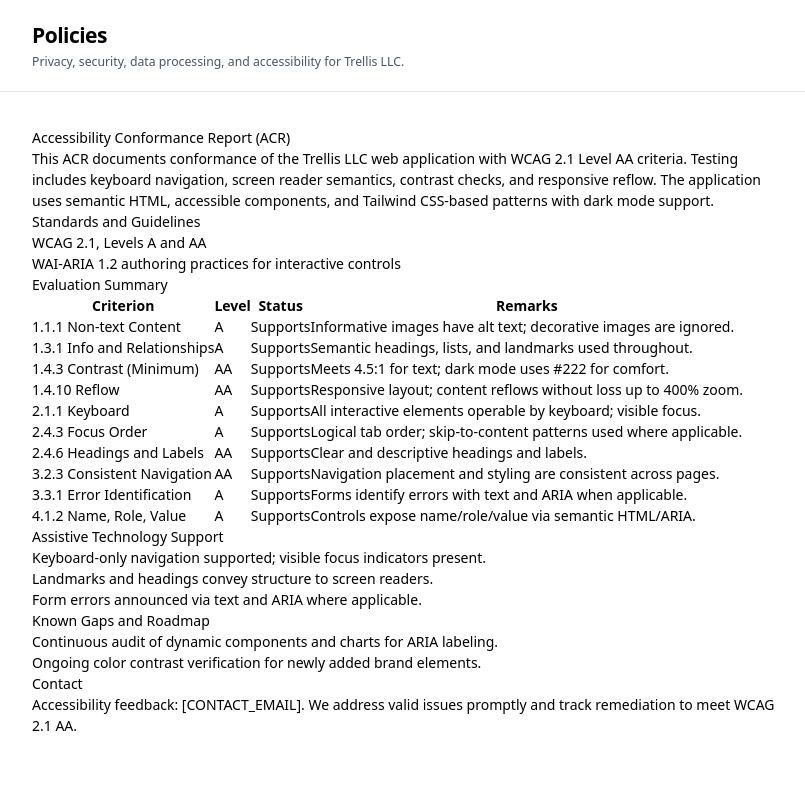
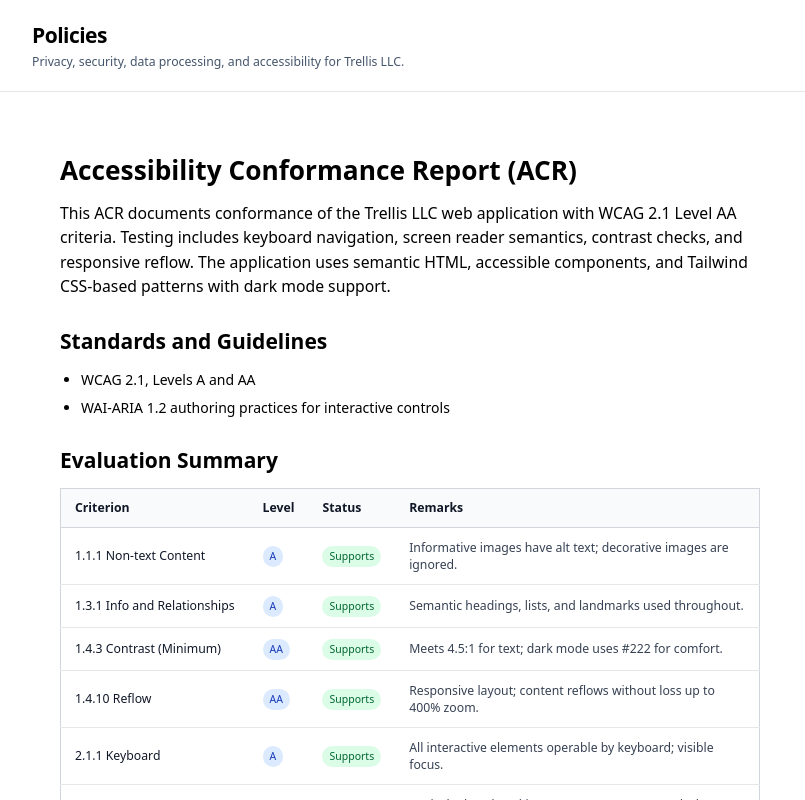
Before and after one commit to dylanparallax/trellis-v4, a Next.js app in the folder apps/web/: page /policies/accessibility-vpat in a window 1280 px wide. Shown: the top 800 px of the page, without its empty margins (230-1035 px from the left). Built offline with nearby package versions, Linux system fonts and the light colour scheme.

Commit message:
feat(observations): prioritize Claude Haiku 4.5 for AI enhancement; update service and API route

```diff
--- a/apps/web/src/app/api/observations/enhance/route.ts
+++ b/apps/web/src/app/api/observations/enhance/route.ts
@@ -68,28 +68,28 @@
 
     const prompt = buildEnhancementPrompt(rawNotes, teacher, observationType, focusAreas)
 
-    // Prefer Groq first
-    const groq = createOpenAI({ baseURL: 'https://api.groq.com/openai/v1', apiKey: process.env.GROQ_API_KEY })
+    // Prefer Claude Haiku 4.5 first
     try {
       const { text } = await generateText({
-        model: groq('llama-3.1-8b-instant'),
+        model: anthropic('claude-haiku-4-5-20250929'),
         prompt,
         temperature: 0.7,
       })
-      console.log('Groq enhancement successful!')
+      console.log('Claude (Haiku 4.5) enhancement successful!')
       return NextResponse.json({ enhancedNotes: text })
-    } catch (groqError) {
-      console.error('Groq enhancement failed, falling back to Claude:', groqError)
+    } catch (anthropicError) {
+      console.error('Claude (Haiku 4.5) enhancement failed, falling back to Groq:', anthropicError)
       try {
+        const groq = createOpenAI({ baseURL: 'https://api.groq.com/openai/v1', apiKey: process.env.GROQ_API_KEY })
         const { text } = await generateText({
-          model: anthropic('claude-sonnet-4-5-20250929'),
+          model: groq('llama-3.1-8b-instant'),
           prompt,
           temperature: 0.7,
         })
-        console.log('Claude enhancement fallback successful!')
+        console.log('Groq enhancement fallback successful!')
         return NextResponse.json({ enhancedNotes: text })
-      } catch (anthropicError) {
-        console.error('Claude enhancement failed, falling back to GPT:', anthropicError)
+      } catch (groqError) {
+        console.error('Groq enhancement failed, falling back to GPT:', groqError)
         try {
           const { text } = await generateText({
             model: openai('gpt-4-turbo'),
--- a/apps/web/src/app/policies/accessibility-vpat/page.tsx
+++ b/apps/web/src/app/policies/accessibility-vpat/page.tsx
@@ -1,17 +1,5 @@
-export const metadata = {
-  title: 'Accessibility Conformance Report (WCAG 2.1 AA) – Trellis LLC',
-  description: 'VPAT/ACR summary of conformance to WCAG 2.1 Level AA for Trellis LLC.',
-}
-
-type Criterion = {
-  id: string
-  name: string
-  level: 'A' | 'AA' | 'AAA'
-  status: 'Supports' | 'Partially Supports' | 'Does Not Support' | 'Not Applicable'
-  remarks: string
-}
-
-const criteria: Criterion[] = [
+export default function AccessibilityReport() {
+  const criteria = [
     { id: '1.1.1', name: 'Non-text Content', level: 'A', status: 'Supports', remarks: 'Informative images have alt text; decorative images are ignored.' },
     { id: '1.3.1', name: 'Info and Relationships', level: 'A', status: 'Supports', remarks: 'Semantic headings, lists, and landmarks used throughout.' },
     { id: '1.4.3', name: 'Contrast (Minimum)', level: 'AA', status: 'Supports', remarks: 'Meets 4.5:1 for text; dark mode uses #222 for comfort.' },
@@ -22,61 +10,88 @@
     { id: '3.2.3', name: 'Consistent Navigation', level: 'AA', status: 'Supports', remarks: 'Navigation placement and styling are consistent across pages.' },
     { id: '3.3.1', name: 'Error Identification', level: 'A', status: 'Supports', remarks: 'Forms identify errors with text and ARIA when applicable.' },
     { id: '4.1.2', name: 'Name, Role, Value', level: 'A', status: 'Supports', remarks: 'Controls expose name/role/value via semantic HTML/ARIA.' },
-]
+  ];
 
-export default function Page() {
   return (
+    <div className="max-w-5xl mx-auto px-4 py-8 sm:px-6 lg:px-8">
       <article className="prose prose-slate dark:prose-invert max-w-none">
-      <h1>Accessibility Conformance Report (ACR)</h1>
-      <p>
+        <h1 className="text-3xl font-bold mb-4">Accessibility Conformance Report (ACR)</h1>
+
+        <p className="text-lg mb-6">
           This ACR documents conformance of the Trellis LLC web application with WCAG 2.1 Level AA criteria. Testing includes keyboard navigation,
           screen reader semantics, contrast checks, and responsive reflow. The application uses semantic HTML, accessible components, and Tailwind CSS-based
           patterns with dark mode support.
         </p>
 
-      <h2>Standards and Guidelines</h2>
-      <ul>
+        <h2 className="text-2xl font-semibold mt-8 mb-4">Standards and Guidelines</h2>
+        <ul className="list-disc pl-6 mb-6 space-y-2">
           <li>WCAG 2.1, Levels A and AA</li>
           <li>WAI-ARIA 1.2 authoring practices for interactive controls</li>
         </ul>
 
-      <h2>Evaluation Summary</h2>
-      <table>
-        <thead>
+        <h2 className="text-2xl font-semibold mt-8 mb-4">Evaluation Summary</h2>
+
+        <div className="overflow-x-auto mb-8">
+          <table className="min-w-full divide-y divide-gray-300 dark:divide-gray-700 border border-gray-300 dark:border-gray-700">
+            <thead className="bg-gray-50 dark:bg-gray-800">
               <tr>
-            <th>Criterion</th>
-            <th>Level</th>
-            <th>Status</th>
-            <th>Remarks</th>
+                <th className="px-4 py-3 text-left text-sm font-semibold text-gray-900 dark:text-gray-100 border-b border-gray-300 dark:border-gray-700">
+                  Criterion
+                </th>
+                <th className="px-4 py-3 text-left text-sm font-semibold text-gray-900 dark:text-gray-100 border-b border-gray-300 dark:border-gray-700">
+                  Level
+                </th>
+                <th className="px-4 py-3 text-left text-sm font-semibold text-gray-900 dark:text-gray-100 border-b border-gray-300 dark:border-gray-700">
+                  Status
+                </th>
+                <th className="px-4 py-3 text-left text-sm font-semibold text-gray-900 dark:text-gray-100 border-b border-gray-300 dark:border-gray-700">
+                  Remarks
+                </th>
               </tr>
             </thead>
-        <tbody>
+            <tbody className="divide-y divide-gray-200 dark:divide-gray-700 bg-white dark:bg-gray-900">
               {criteria.map((c) => (
-            <tr key={c.id}>
-              <td>{c.id} {c.name}</td>
-              <td>{c.level}</td>
-              <td>{c.status}</td>
-              <td>{c.remarks}</td>
+                <tr key={c.id} className="hover:bg-gray-50 dark:hover:bg-gray-800">
+                  <td className="px-4 py-3 text-sm text-gray-900 dark:text-gray-100 whitespace-nowrap">
+                    <span className="font-medium">{c.id}</span> {c.name}
+                  </td>
+                  <td className="px-4 py-3 text-sm text-gray-900 dark:text-gray-100">
+                    <span className="inline-flex items-center px-2 py-1 rounded-full text-xs font-medium bg-blue-100 dark:bg-blue-900 text-blue-800 dark:text-blue-200">
+                      {c.level}
+                    </span>
+                  </td>
+                  <td className="px-4 py-3 text-sm text-gray-900 dark:text-gray-100">
+                    <span className="inline-flex items-center px-2 py-1 rounded-full text-xs font-medium bg-green-100 dark:bg-green-900 text-green-800 dark:text-green-200">
+                      {c.status}
+                    </span>
+                  </td>
+                  <td className="px-4 py-3 text-sm text-gray-700 dark:text-gray-300">
+                    {c.remarks}
+                  </td>
                 </tr>
               ))}
             </tbody>
           </table>
+        </div>
 
-      <h2>Assistive Technology Support</h2>
-      <ul>
+        <h2 className="text-2xl font-semibold mt-8 mb-4">Assistive Technology Support</h2>
+        <ul className="list-disc pl-6 mb-6 space-y-2">
           <li>Keyboard-only navigation supported; visible focus indicators present.</li>
           <li>Landmarks and headings convey structure to screen readers.</li>
           <li>Form errors announced via text and ARIA where applicable.</li>
         </ul>
 
-      <h2>Known Gaps and Roadmap</h2>
-      <ul>
+        <h2 className="text-2xl font-semibold mt-8 mb-4">Known Gaps and Roadmap</h2>
+        <ul className="list-disc pl-6 mb-6 space-y-2">
           <li>Continuous audit of dynamic components and charts for ARIA labeling.</li>
           <li>Ongoing color contrast verification for newly added brand elements.</li>
         </ul>
 
-      <h2>Contact</h2>
-      <p>Accessibility feedback: [CONTACT_EMAIL]. We address valid issues promptly and track remediation to meet WCAG 2.1 AA.</p>
+        <h2 className="text-2xl font-semibold mt-8 mb-4">Contact</h2>
+        <p className="text-lg">
+          Accessibility feedback: <span className="font-medium">[CONTACT_EMAIL]</span>. We address valid issues promptly and track remediation to meet WCAG 2.1 AA.
+        </p>
       </article>
-  )
+    </div>
+  );
 }
--- a/apps/web/src/lib/ai/enhancement-service.ts
+++ b/apps/web/src/lib/ai/enhancement-service.ts
@@ -20,7 +20,7 @@
 
 export class AIEnhancementService {
   private static readonly GROQ_MODEL = 'llama-3.1-8b-instant'
-  private static readonly ANTHROPIC_MODEL = 'claude-sonnet-4-5-20250929'
+  private static readonly ANTHROPIC_MODEL = 'claude-haiku-4-5-20250929'
   private static readonly OPENAI_MODEL = 'gpt-4-turbo'
 
   // OpenAI-compatible provider for Groq
@@ -39,25 +39,25 @@
       previousObservations
     )
 
-    // Prefer Groq for enhancement (fast/cost-effective)
+    // Prefer Anthropic Claude Haiku 4.5 for enhancement
     try {
       const { text } = await generateText({
-        model: AIEnhancementService.groq(AIEnhancementService.GROQ_MODEL),
+        model: anthropic(AIEnhancementService.ANTHROPIC_MODEL),
         prompt,
         temperature: 0.7,
       })
       return text
-    } catch (groqError) {
-      console.error('Groq enhancement failed, falling back to Claude:', groqError)
+    } catch (anthropicError) {
+      console.error('Claude (Haiku 4.5) enhancement failed, falling back to Groq:', anthropicError)
       try {
         const { text } = await generateText({
-          model: anthropic(AIEnhancementService.ANTHROPIC_MODEL),
+          model: AIEnhancementService.groq(AIEnhancementService.GROQ_MODEL),
           prompt,
           temperature: 0.7,
         })
         return text
-      } catch (anthropicError) {
-        console.error('Claude enhancement failed, falling back to GPT:', anthropicError)
+      } catch (groqError) {
+        console.error('Groq enhancement failed, falling back to GPT:', groqError)
         const { text } = await generateText({
           model: openai(AIEnhancementService.OPENAI_MODEL),
           prompt,
```
Lines whose indentation alone changed are shown as unchanged.
